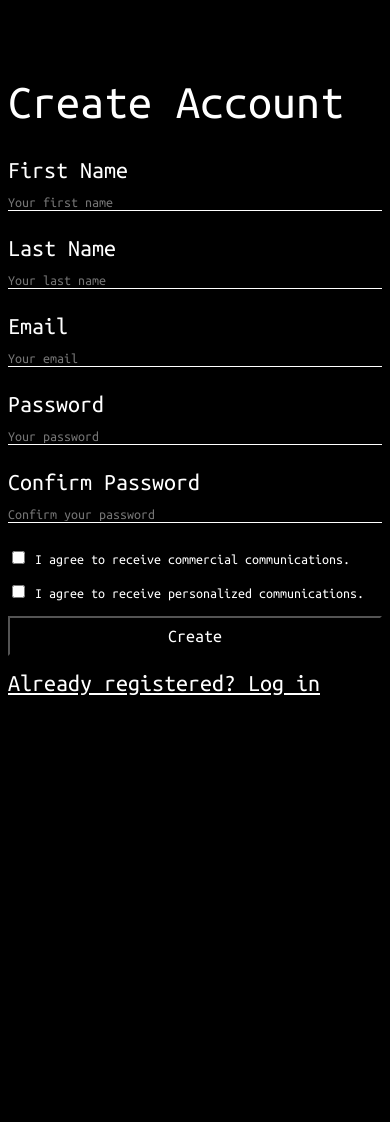
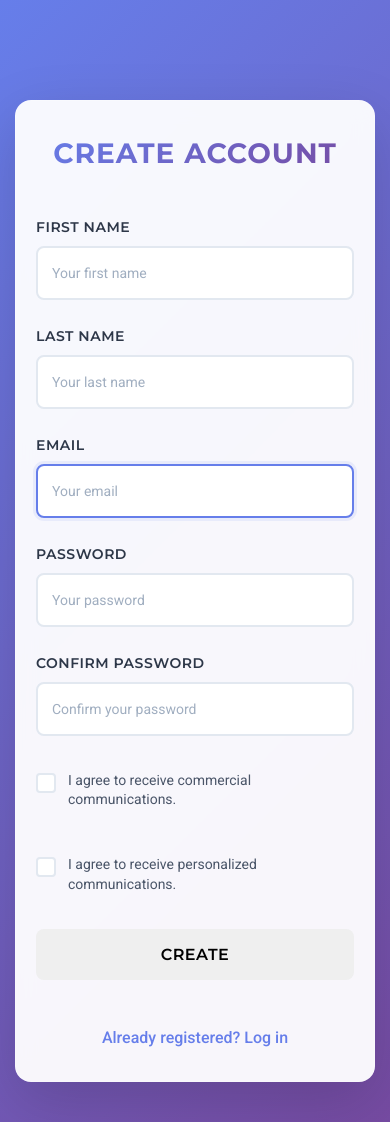
Before and after one commit to NikZyaba/best_house, a Django app: page /register/ in a window 390 px wide. Before the commit the page ends 695 px from the top, so only its background shows below. Run offline with Django 5.2, Linux system fonts and the light colour scheme; some libraries are stand-ins or nearby versions.

Commit message:
users: changed styles for users

```diff
--- a/apps/user/static/css/main.css
+++ b/apps/user/static/css/main.css
@@ -1,58 +1,333 @@
-@import url('https://fonts.googleapis.com/css2?family=Ubuntu+Mono:ital,wght@0,400;0,700;1,400;1,700&display=swap');
+@import url('https://fonts.googleapis.com/css2?family=Montserrat:wght@300;400;500;600;700;800&family=Roboto:wght@300;400;500;700&display=swap');
 
+/* Reset и базовые стили */
 * {
-    font-family: "Ubuntu Mono", monospace;
-    font-weight: 400;
-    font-style: normal;
-    background-color: #000;
-    color: #fff;
+    margin: 0;
+    padding: 0;
+    box-sizing: border-box;
 }
 
-.container {
-    padding-top: 10%;
-    max-width: 600px;
-    margin: 0 auto;
-    font-size: 24px;
+body {
+    font-family: 'Roboto', sans-serif;
+    line-height: 1.6;
+    color: #2D3748;
+    background: linear-gradient(135deg, #667eea 0%, #764ba2 100%);
+    min-height: 100vh;
 }
 
-button {
-    font-size: 18px;
-    min-width: 140px;
-    min-height: 40px;
+/* Контейнер */
+.container {
+    max-width: 500px;
+    margin: 0 auto;
+    padding: 120px 20px 60px;
 }
 
-.checkbox-form {
-    font-size: 14px;
+/* Карточки форм */
+.auth-card {
+    background: rgba(255, 255, 255, 0.95);
+    backdrop-filter: blur(10px);
+    padding: 50px 40px;
+    border-radius: 16px;
+    box-shadow: 0 20px 60px rgba(0, 0, 0, 0.15);
+    border: 1px solid rgba(255, 255, 255, 0.2);
 }
 
+/* Заголовки */
+h1 {
+    font-family: 'Montserrat', sans-serif;
+    font-size: 2.5rem;
+    font-weight: 700;
+    color: #2D3748;
+    text-align: center;
+    margin-bottom: 40px;
+    text-transform: uppercase;
+    letter-spacing: 1px;
+    background: linear-gradient(135deg, #667eea 0%, #764ba2 100%);
+    -webkit-background-clip: text;
+    -webkit-text-fill-color: transparent;
+    background-clip: text;
+}
+
+/* Формы */
 .reg-form {
-    display: flex; flex-direction: column;
-    gap: 15px;
+    display: flex;
+    flex-direction: column;
+    gap: 25px;
 }
 
 .form-group {
-    display: flex; flex-direction: column;
+    display: flex;
+    flex-direction: column;
+}
+
+.form-group label {
+    font-family: 'Montserrat', sans-serif;
+    font-size: 14px;
+    font-weight: 600;
+    color: #2D3748;
+    margin-bottom: 8px;
+    text-transform: uppercase;
+    letter-spacing: 0.5px;
 }
 
 .form-group input {
     all: unset;
-    border-bottom: 1px solid #fff;
-    margin-bottom: 10px; margin-top: 10px;
-    font-size: 18px;
+    padding: 14px 16px;
+    border: 2px solid #E2E8F0;
+    border-radius: 8px;
+    font-size: 16px;
+    color: #2D3748;
+    background: #FFFFFF;
+    transition: all 0.3s ease;
+}
+
+.form-group input:focus {
+    border-color: #667eea;
+    box-shadow: 0 0 0 3px rgba(102, 126, 234, 0.1);
 }
 
 .form-group input::placeholder {
+    color: #A0AEC0;
     font-size: 14px;
 }
 
-.reg-form button {
-    height: 40px;
+/* Чекбоксы */
+.checkbox-form {
+    display: flex;
+    align-items: flex-start;
+    gap: 12px;
+    margin: 10px 0;
 }
 
-.profile-section {
-    margin-bottom: 20px;
+.checkbox-form input[type="checkbox"] {
+    appearance: none;
+    width: 20px;
+    height: 20px;
+    border: 2px solid #E2E8F0;
+    border-radius: 4px;
+    background: #FFFFFF;
+    cursor: pointer;
+    position: relative;
+    flex-shrink: 0;
+    margin-top: 2px;
 }
 
+.checkbox-form input[type="checkbox"]:checked {
+    background: #667eea;
+    border-color: #667eea;
+}
+
+.checkbox-form input[type="checkbox"]:checked::after {
+    content: '✓';
+    position: absolute;
+    color: #FFFFFF;
+    font-size: 14px;
+    font-weight: bold;
+    top: 50%;
+    left: 50%;
+    transform: translate(-50%, -50%);
+}
+
+.checkbox-form label {
+    font-family: 'Roboto', sans-serif;
+    font-size: 14px;
+    font-weight: 400;
+    color: #4A5568;
+    line-height: 1.4;
+    margin: 0;
+    text-transform: none;
+    letter-spacing: 0;
+}
+
+/* Кнопки */
+button, .btn {
+    padding: 16px 32px;
+    border-radius: 8px;
+    font-family: 'Montserrat', sans-serif;
+    font-size: 16px;
+    font-weight: 600;
+    text-decoration: none;
+    text-align: center;
+    transition: all 0.3s ease;
+    border: none;
+    cursor: pointer;
+    text-transform: uppercase;
+    letter-spacing: 0.5px;
+    min-width: 140px;
+    min-height: 50px;
+}
+
+.btn-primary {
+    background: linear-gradient(135deg, #E53E3E 0%, #C53030 100%);
+    color: #FFFFFF;
+    width: 100%;
+}
+
+.btn-primary:hover {
+    transform: translateY(-2px);
+    box-shadow: 0 8px 25px rgba(229, 62, 62, 0.3);
+}
+
+.btn-secondary {
+    background: transparent;
+    color: #667eea;
+    border: 2px solid #667eea;
+}
+
+.btn-secondary:hover {
+    background: #667eea;
+    color: #FFFFFF;
+    transform: translateY(-2px);
+}
+
+/* Ссылки */
+.link {
+    color: #667eea;
+    text-decoration: none;
+    font-weight: 500;
+    text-align: center;
+    display: block;
+    margin-top: 20px;
+    transition: color 0.3s ease;
+}
+
+.link:hover {
+    color: #E53E3E;
+}
+
+/* Профиль */
+.profile-section {
+    background: rgba(255, 255, 255, 0.9);
+    backdrop-filter: blur(10px);
+    padding: 30px;
+    border-radius: 12px;
+    margin-bottom: 25px;
+    border: 1px solid rgba(255, 255, 255, 0.2);
+}
+
+.profile-section h2 {
+    font-family: 'Montserrat', sans-serif;
+    font-size: 1.5rem;
+    font-weight: 600;
+    color: #2D3748;
+    margin-bottom: 20px;
+    text-transform: uppercase;
+    letter-spacing: 0.5px;
+}
+
+.profile-section p {
+    font-size: 16px;
+    color: #4A5568;
+    margin-bottom: 8px;
+    padding: 8px 0;
+    border-bottom: 1px solid #E2E8F0;
+}
+
+.profile-section p:last-child {
+    border-bottom: none;
+}
+
+/* Адрес бокс */
 .address-box {
-    padding-top: 20px; padding-bottom: 20px;
+    background: #F7FAFC;
+    padding: 25px;
+    border-radius: 8px;
+    margin: 20px 0;
+    border-left: 4px solid #667eea;
 }
+
+.default-address {
+    font-family: 'Montserrat', sans-serif;
+    font-weight: 600;
+    color: #2D3748;
+    font-size: 1.1rem;
+    margin-bottom: 15px;
+    text-transform: uppercase;
+    letter-spacing: 0.5px;
+}
+
+/* Контейнер кнопок */
+.button-container {
+    display: flex;
+    gap: 15px;
+    margin-top: 20px;
+    flex-wrap: wrap;
+}
+
+.button-container button {
+    flex: 1;
+    min-width: 120px;
+}
+
+/* Ошибки */
+.error {
+    color: #E53E3E;
+    font-size: 14px;
+    margin-top: 5px;
+    font-weight: 500;
+}
+
+.errorlist {
+    list-style: none;
+    padding: 0;
+    margin: 5px 0 0 0;
+}
+
+.errorlist li {
+    color: #E53E3E;
+    font-size: 14px;
+    font-weight: 500;
+}
+
+/* Анимации */
+@keyframes fadeInUp {
+    from {
+        opacity: 0;
+        transform: translateY(30px);
+    }
+    to {
+        opacity: 1;
+        transform: translateY(0);
+    }
+}
+
+.auth-card {
+    animation: fadeInUp 0.6s ease-out;
+}
+
+/* Адаптивность */
+@media (max-width: 768px) {
+    .container {
+        padding: 100px 15px 40px;
+    }
+
+    .auth-card {
+        padding: 40px 25px;
+    }
+
+    h1 {
+        font-size: 2rem;
+    }
+
+    .button-container {
+        flex-direction: column;
+    }
+
+    .button-container button {
+        width: 100%;
+    }
+}
+
+@media (max-width: 480px) {
+    .auth-card {
+        padding: 30px 20px;
+    }
+
+    h1 {
+        font-size: 1.75rem;
+    }
+
+    .form-group input {
+        padding: 12px 14px;
+    }
+}
--- a/apps/user/templates/user/base.html
+++ b/apps/user/templates/user/base.html
@@ -1,17 +1,21 @@
 <!DOCTYPE html>
 {% load static %}
-<html lang="en">
+<html lang="ru">
 <head>
     <meta charset="UTF-8">
     <meta name="viewport" content="width=device-width, initial-scale=1.0">
-    <title>{% block title %}{% endblock %}</title>
+    <title>{% block title %}BestHouse | Промышленные полы{% endblock %}</title>
     <link rel="stylesheet" href="{% static 'css/main.css' %}">
+    <link href="https://fonts.googleapis.com/css2?family=Montserrat:wght@300;400;500;600;700;800&family=Roboto:wght@300;400;500;700&display=swap" rel="stylesheet">
+    <link rel="stylesheet" href="https://cdnjs.cloudflare.com/ajax/libs/font-awesome/6.4.0/css/all.min.css">
     <script src="https://unpkg.com/htmx.org@1.9.10"></script>
 </head>
 <body>
     <div class="container">
-        {% block content %}
-        {% endblock %}
+        <div class="auth-card">
+            {% block content %}
+            {% endblock %}
+        </div>
     </div>
 </body>
 </html>
```
